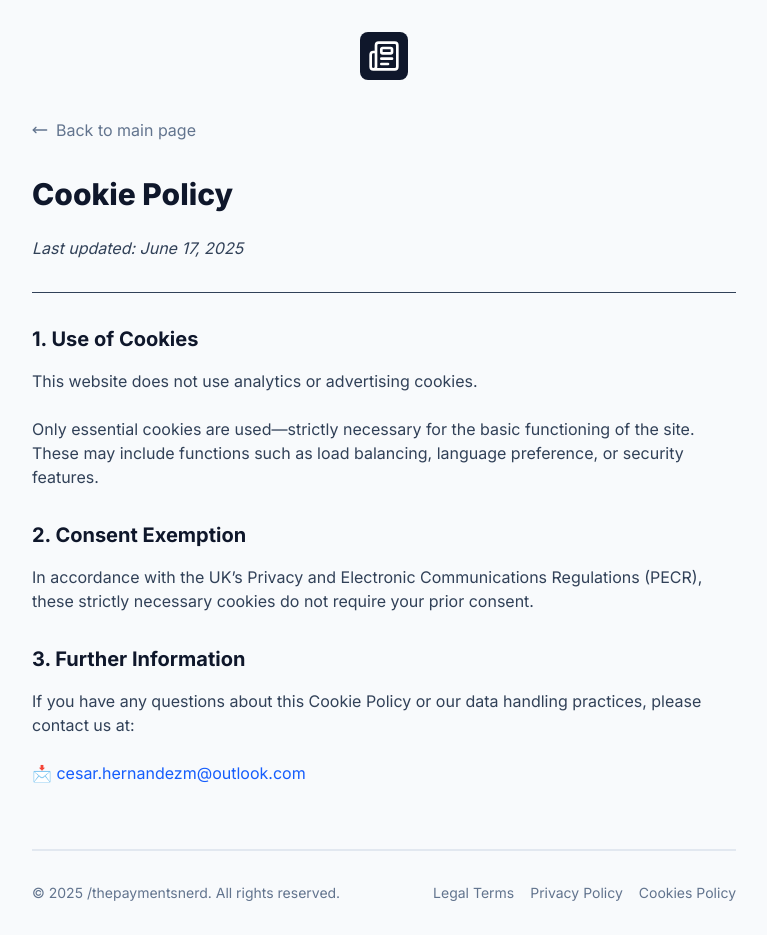
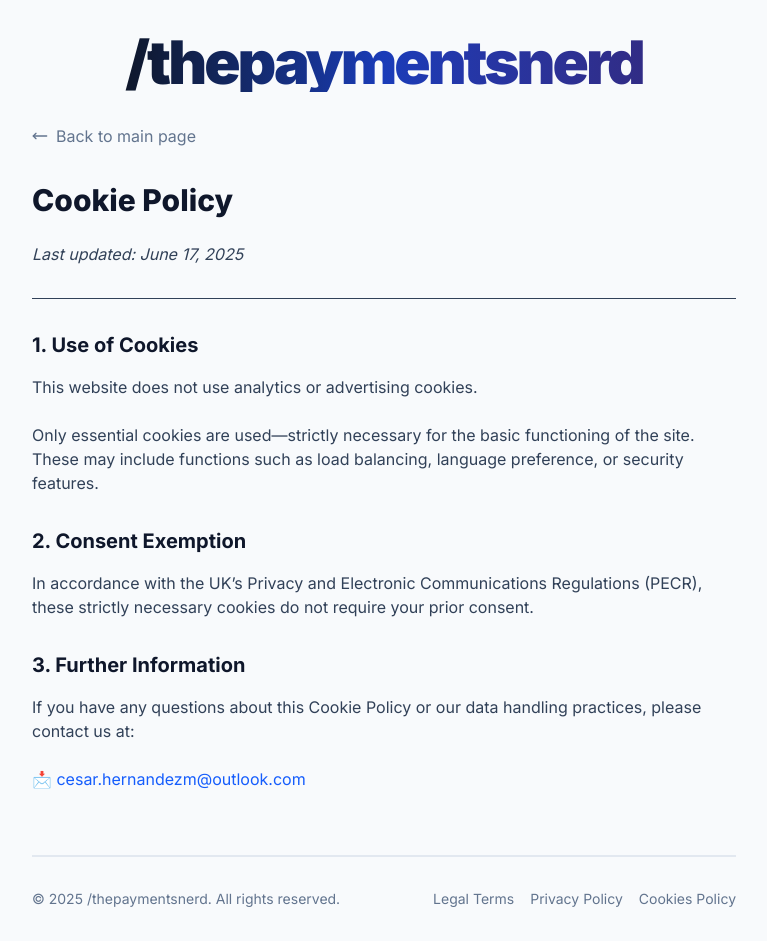
Before and after one commit to cesarhdzmorado/thepaymentsnerdv2, a Next.js app in the folder web/: page /cookies in a window 1280 px wide. Shown: the whole page, without its empty margins (256-1023 px from the left). Built offline with nearby package versions, Linux system fonts and the light colour scheme.

Commit message:
removed the icon.

```diff
--- a/web/app/page.tsx
+++ b/web/app/page.tsx
@@ -3,7 +3,6 @@
 import { supabase } from '@/lib/supabaseClient';
 import { Logo } from '@/components/Logo';
 import { Footer } from '@/components/Footer';
-// We need to import the new icons we'll be using
 import { ArrowRight, BookOpen, Lightbulb, Calendar, ExternalLink } from 'lucide-react';
 
 // --- TypeScript types (no change here) ---
@@ -42,7 +41,7 @@ async function getLatestNewsletter(): Promise<Newsletter | null> {
 }
 
 
-// --- The Main Page Component (FULLY UPGRADED!) ---
+// --- The Main Page Component (FULLY UPGRADED AND CORRECTED) ---
 export default async function HomePage() {
   const newsletter = await getLatestNewsletter();
 
@@ -79,18 +78,14 @@ export default async function HomePage() {
 
       <main className="relative max-w-4xl mx-auto p-4 sm:p-8 lg:p-12">
 
-        {/* --- Enhanced Header --- */}
+        {/* --- SIMPLIFIED AND CORRECTED HEADER --- */}
         <header className="text-center pb-12 mb-16 relative">
           {/* Animated background blob for a modern feel */}
           <div className="absolute top-0 left-1/2 transform -translate-x-1/2 -translate-y-8 w-96 h-96 bg-gradient-to-r from-blue-400/20 to-indigo-400/20 rounded-full blur-3xl -z-10"></div>
 
-          <div className="flex justify-center mb-6">
+          <div className="mb-4">
             <Logo />
           </div>
-
-          <h1 className="text-5xl sm:text-6xl font-black tracking-tighter bg-gradient-to-r from-slate-900 via-blue-800 to-indigo-900 bg-clip-text text-transparent mb-4">
-            /thepaymentsnerd
-          </h1>
 
           <p className="text-xl text-slate-600 font-medium mb-6 max-w-2xl mx-auto">
             Your daily briefing on the world of payments.
@@ -164,7 +159,7 @@ export default async function HomePage() {
 
             <blockquote className="space-y-4">
               <p className="text-xl sm:text-2xl leading-relaxed text-slate-800 font-medium italic">
-              {`"${newsletter.content.curiosity.text}"`}
+                {`"${newsletter.content.curiosity.text}"`}
               </p>
               <cite className="inline-block text-base font-semibold text-amber-800 not-italic">
                 — {newsletter.content.curiosity.source}
--- a/web/components/Logo.tsx
+++ b/web/components/Logo.tsx
@@ -1,11 +1,10 @@
-// components/Logo.tsx
-import { Newspaper } from 'lucide-react';
+// web/components/Logo.tsx
+// This component is now just the text of your brand name.
 
-// This component is now JUST the icon.
 export function Logo() {
   return (
-    <div className="bg-slate-900 p-2 rounded-lg">
-      <Newspaper className="h-8 w-8 text-white" />
-    </div>
+    <h1 className="text-4xl sm:text-5xl md:text-6xl font-black tracking-tighter bg-gradient-to-r from-slate-900 via-blue-800 to-indigo-900 bg-clip-text text-transparent">
+      /thepaymentsnerd
+    </h1>
   );
 }
```
